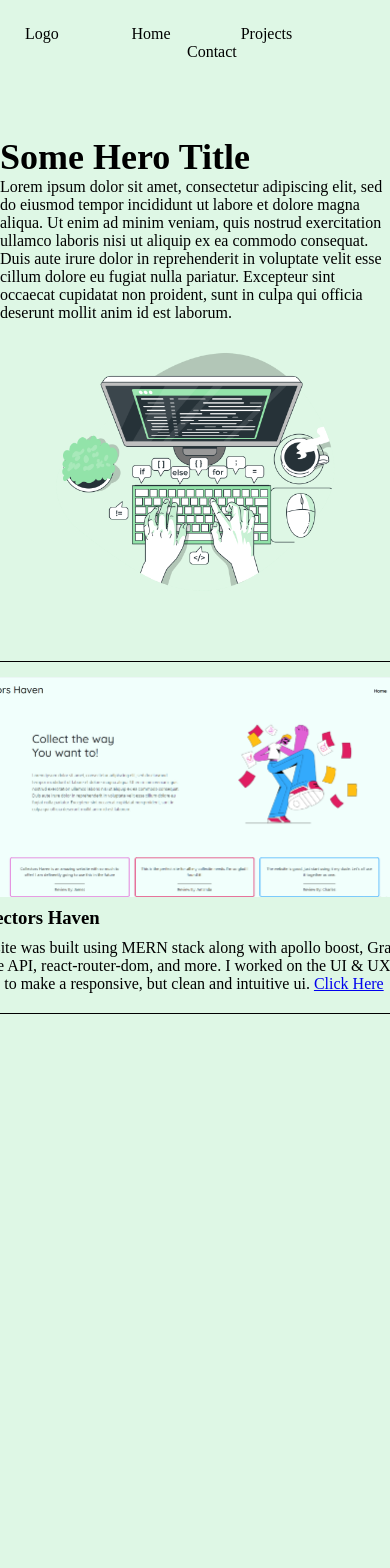
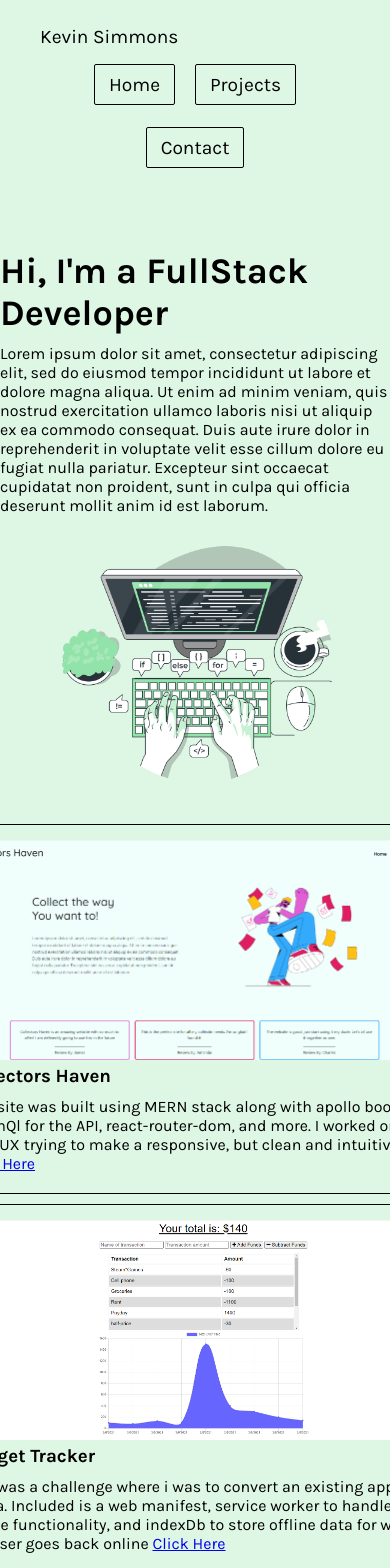
Before and after one commit to climbingryan/portfolioV2, a React (Create React App) app in the folder portfolio/: page / in a window 390 px wide. Shown: the top 1568 px of the page. Before the commit the page ends 1048 px from the top, so only its background shows below. Built offline with nearby package versions, Linux system fonts and the light colour scheme.

Commit message:
edit fonts, add another project, good start on making header mobile responsive

```diff
--- a/portfolio/src/App.css
+++ b/portfolio/src/App.css
@@ -1,8 +1,11 @@
+@import url('https://fonts.googleapis.com/css2?family=Karla:ital,wght@0,400;0,700;1,600&display=swap');
+
 * {
   padding: 0;
   margin: 0;
   box-sizing: border-box;
   background-color: var(--base-color-);
+  font-family: 'Karla', sans-serif;
 }
 :root {
   --base-color-: #def7e5
@@ -12,21 +15,56 @@
     ? Header
  ===================*/
 header {
+  font-weight: 400;
+  font-size: 1.2rem;
   display: flex;
   justify-content: space-between;
+  flex-flow: row wrap;
   padding: 25px;
+  max-height: 200px;
+  text-align: center;
+}
+.logo {
+  margin-left: 15px;
+}
+nav {
+  margin-top: 5px;
 }
 .nav-list {
   display: flex;
   justify-content: center;
   align-items: center;
   flex-flow: row wrap;
+  text-align: center;
 }
 .nav-list li {
-  margin: 0 35px;
+  flex-shrink: 5;
+  margin: 10px 35px;
   list-style-type: none;
 }
+.list-element {
+  width: fit-content;
+  padding: 8px 14px;
+  border-radius: 2px;
+  border: 1px solid black;
+  color: black;
+  text-decoration: none;
+}
+.list-element:hover {
+  background-color: black;
+  color: white;
+}
+@media screen and (max-width: 696px) {
+  .nav-list li {
+    margin: 20px 10px;
+  }
+}
 
+@media screen and (max-width: 500px) {
+  .nav-list li {
+    margin: 20px 10px;
+  }
+}
 
 /* =================
     ? Hero
@@ -41,9 +79,14 @@ header {
   min-height: min-content;
 }
 .hero-text-handler h2 {
+  max-width: 20rem;
+  margin-bottom: 10px;
+  font-weight: 700;
   font-size: 36px;
 }
 .hero-text-handler p {
+  margin-top: 10px;
+  font-weight: 400;
   max-width: 400px;
 }
 .hero-img {
@@ -82,21 +125,32 @@ header {
 }
 .project-container {
   border: 1px solid black;
+  border-radius: 2px;
   padding: 15px;
   margin: 5px 10px;
 }
-.collectors-haven {
-  background-image: url('./assets/images/collectors-haven.PNG');
-  background-position: fixed;
-  background-size: cover;
-  width: 476px;
-  height: 220px;
-}
 .project-text-container h3 {
-  margin-top: 5px;
+  margin-top: 5pxcd ;
   padding: 5px;
 }
 .project-text-container p {
   max-width: 550px;
   padding: 5px;
 }
+.img {
+  background-position: fixed;
+  background-size: cover;
+}
+.collectors-haven {
+  background-image: url('./assets/images/collectors-haven.PNG');
+  width: 476px;
+  height: 220px;
+}
+.pwa {
+  background-image: url('./assets/images/pwa-screenshot.PNG');
+  width: 476px;
+  height: 220px;
+}
+.pizza-hunt {
+  background-image: url('');
+}
--- a/portfolio/src/components/Header/index.js
+++ b/portfolio/src/components/Header/index.js
@@ -1,18 +1,24 @@
-import React from 'react'
+import React from "react";
 
 const Header = () => {
-    return (
-        <header>
-          <div>Logo</div>
-          <nav>
-            <ul className='nav-list'>
-              <li>Home</li>
-              <li>Projects</li>
-              <li>Contact</li>
-            </ul>
-          </nav>
-        </header>
-    )
-}
+  return (
+    <header id='home'>
+      <div className="logo">Kevin Simmons</div>
+      <nav>
+        <ul className="nav-list">
+          <li>
+            <a href="#home" className='list-element'>Home</a>
+          </li>
+          <li>
+            <a href="#projects" className='list-element'>Projects</a>
+          </li>
+          <li>
+            <a href="#" className='list-element'>Contact</a>
+          </li>
+        </ul>
+      </nav>
+    </header>
+  );
+};
 
-export default Header
+export default Header;
--- a/portfolio/src/components/Hero/index.js
+++ b/portfolio/src/components/Hero/index.js
@@ -5,7 +5,7 @@ const Hero = () => {
     return (
         <div className='hero-handler'>
           <div className='hero-text-handler'>
-            <h2>Some Hero Title</h2>
+            <h2>Hi, I'm a FullStack Developer</h2>
             <p>
             Lorem ipsum dolor sit amet, consectetur adipiscing elit, sed do eiusmod tempor incididunt
             ut labore et dolore magna aliqua. Ut enim ad minim veniam, quis nostrud exercitation
--- a/portfolio/src/components/Projects/index.js
+++ b/portfolio/src/components/Projects/index.js
@@ -1,28 +1,43 @@
-import React from 'react'
-import collectorsHaven from '../../assets/images/collectors-haven.PNG'
+import React from "react";
 
 const Projects = () => {
   const projects = [
     {
-            "title": "Collectors Haven",
-            "description": "This site was built using MERN stack along with apollo boost, GraphQl for the API, react-router-dom, and more. I worked on the UI & UX trying to make a responsive, but clean and intuitive ui. ",
-            "img": '../../assets/images/collectors-haven.PNG',
-            "link": {collectorsHaven},
-            "class": "collectors-haven",
+      title: "Collectors Haven",
+      description: "This site was built using MERN stack along with apollo boost, GraphQl for the API, react-router-dom, and more. I worked on the UI & UX trying to make a responsive, but clean and intuitive ui. ",
+      link: "https://aqueous-taiga-86315.herokuapp.com/",
+      class: "collectors-haven",
     },
-    ]
+    {
+      title: "Budget Tracker",
+      description: "This was a challenge where i was to convert an existing app into a pwa. Included is a web manifest, service worker to handle offline functionality, and indexDb to store offline data for when the user goes back online",
+      link: "https://safe-oasis-51981.herokuapp.com/",
+      class: "pwa",
+    },
+    {
+      title: "Pizza Hunt",
+      description: "This was a challenge where i was to convert an existing app into a pwa. Included is a web manifest, service worker to handle offline functionality, and indexDb to store offline data for when the user goes back online",
+      link: "sleepy-shore-05861.herokuapp.com/",
+      class: "pizza-hunt",
+    },
+  ];
   return (
-        <div className='projects-handler'>
+    <div id="projects" className="projects-handler">
       {projects.map((project) => {
         return (
-              <div key={project.title} className='project-container'>
-                <div alt='' className={project.class}></div>
-                <div className='project-text-container'>
+          <div key={project.title} className="project-container">
+            <div alt="" className={`img ${project.class}`}></div>
+            <div className="project-text-container">
               <h3>{project.title}</h3>
-                  <p>{project.description} <a href={project.link}>Click Here</a></p>
+              <p>
+                {project.description}{" "}
+                <a href={project.link} target="_blank">
+                  Click Here
+                </a>
+              </p>
             </div>
           </div>
-            )
+        );
       })}
     </div>
   );
```
Also changed, not shown: portfolio/src/assets/images/pwa-screenshot.PNG (added). Lines whose indentation alone changed are shown as unchanged.
